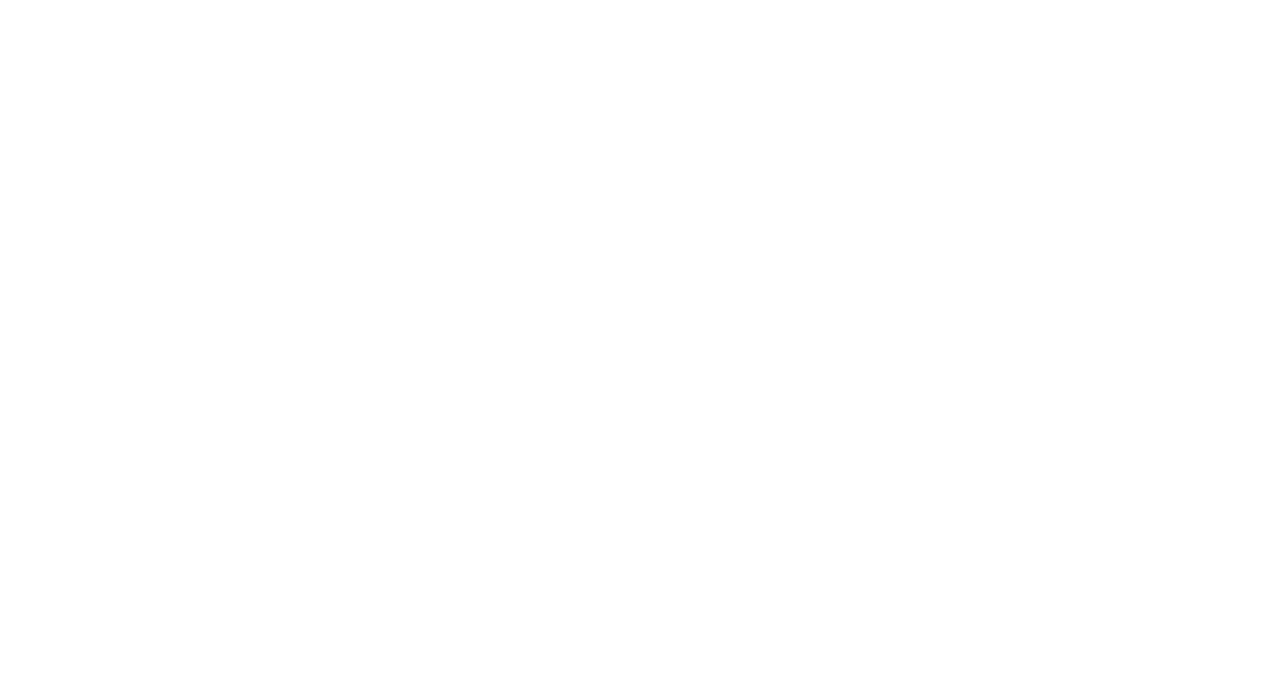
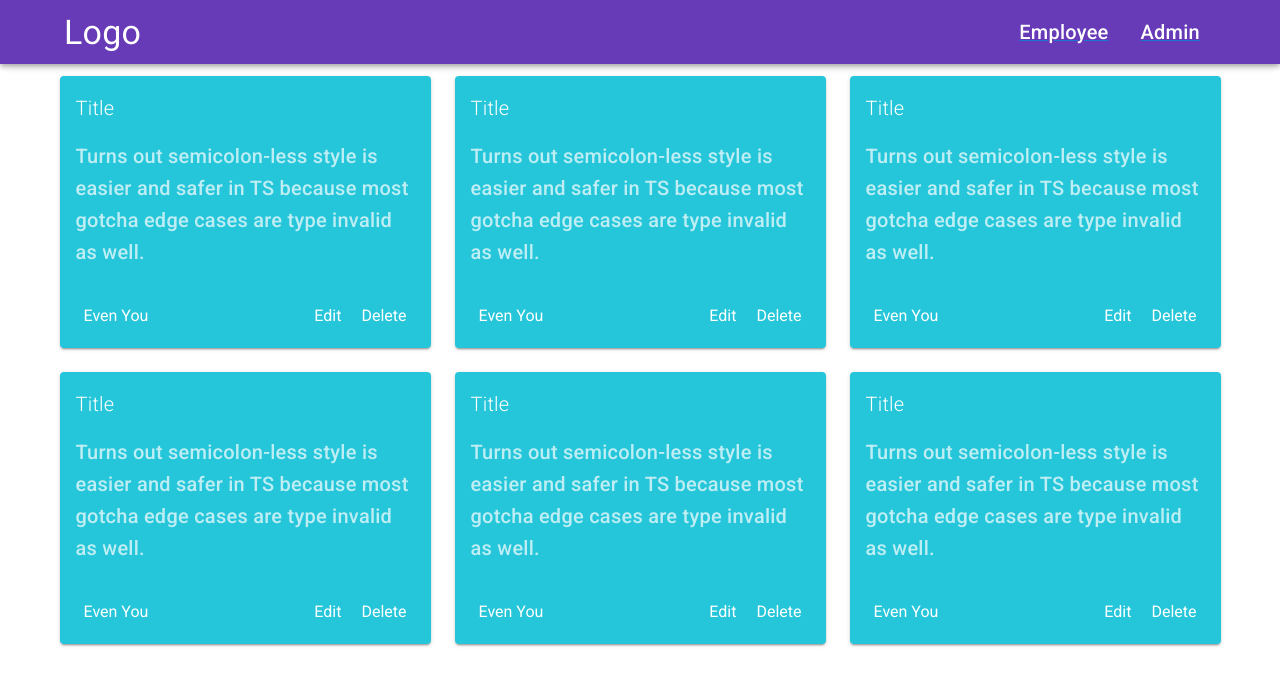
Before and after one commit to hasanrana21/SS-VUE-TASK-HASAN, a Nuxt app: page /employee in a window 1280 px wide. Before the commit this address had no page. Shown: the top 686 px of the page. Built offline with nearby package versions, Linux system fonts and the light colour scheme.

Commit message:
common ui list component and navbar completed

```diff
--- /dev/null
+++ b/components/ui/card/index.vue
@@ -0,0 +1,33 @@
+<template>
+  <v-card class="mx-auto" color="#26c6da" dark max-width="400">
+    <v-card-title>
+      <span class="text-h6 font-weight-light">{{ data.title }}</span>
+    </v-card-title>
+
+    <v-card-text class="title">
+      {{ data.description }}
+    </v-card-text>
+
+    <v-card-actions>
+      <v-list-item class="grow">
+        <v-list-item-title> {{ data.name }}</v-list-item-title>
+
+        <div class="d-flex">
+          <span class="mr-5" style="cursor: pointer">Edit</span>
+          <span style="cursor: pointer">Delete</span>
+        </div>
+      </v-list-item>
+    </v-card-actions>
+  </v-card>
+</template>
+<script>
+export default {
+  name: 'ui-card',
+  props: {
+    data: {
+      type: Object,
+      required: false,
+    },
+  },
+}
+</script>
--- a/components/ui/navbar/index.vue
+++ b/components/ui/navbar/index.vue
@@ -1,10 +1,38 @@
 <template>
   <div>
-    <p>this is Navbar</p>
+    <v-app-bar color="deep-purple px-12">
+      <v-toolbar-title class="white--text display-1">Logo</v-toolbar-title>
+
+      <v-spacer></v-spacer>
+
+      <div v-for="(item, key) in this.navMenu" :key="key">
+        <nuxt-link :to="item.to">
+          <span
+            v-text="item.label"
+            class="mx-4 white--text title"
+            style="cursor: pointer"
+          ></span>
+        </nuxt-link>
+      </div>
+    </v-app-bar>
   </div>
 </template>
 <script>
 export default {
   name: 'ui-navbar',
+  data() {
+    return {
+      navMenu: [
+        {
+          label: 'Employee',
+          to: '/employee',
+        },
+        {
+          label: 'Admin',
+          to: '/admin',
+        },
+      ],
+    }
+  },
 }
 </script>
--- a/layouts/default.vue
+++ b/layouts/default.vue
@@ -1,12 +1,15 @@
 <template>
   <v-app>
+    <navbar></navbar>
     <Nuxt />
   </v-app>
 </template>
 
 <script>
+import Navbar from '@/components/ui/navbar/index.vue'
 export default {
   name: 'DefaultLayout',
+  components: { Navbar },
   data() {
     return {
       clipped: false,
--- /dev/null
+++ b/pages/admin.vue
@@ -0,0 +1,8 @@
+<template>
+  <v-container>this is Admin Page</v-container>
+</template>
+<script>
+export default {
+  name: 'admin',
+}
+</script>
--- /dev/null
+++ b/pages/employee.vue
@@ -0,0 +1,58 @@
+<template>
+  <v-container>
+    <v-row>
+      <v-col v-for="(item, key) in this.list" :key="key" cols="4">
+        <ui-card :data="item"></ui-card>
+      </v-col>
+    </v-row>
+  </v-container>
+</template>
+<script>
+import UiCard from '@/components/ui/card/index.vue'
+export default {
+  name: 'employee',
+  components: { UiCard },
+  data() {
+    return {
+      list: [
+        {
+          title: 'Title',
+          description:
+            'Turns out semicolon-less style is easier and safer in TS because most gotcha edge cases are type invalid as well.',
+          name: 'Even You',
+        },
+        {
+          title: 'Title',
+          description:
+            'Turns out semicolon-less style is easier and safer in TS because most gotcha edge cases are type invalid as well.',
+          name: 'Even You',
+        },
+        {
+          title: 'Title',
+          description:
+            'Turns out semicolon-less style is easier and safer in TS because most gotcha edge cases are type invalid as well.',
+          name: 'Even You',
+        },
+        {
+          title: 'Title',
+          description:
+            'Turns out semicolon-less style is easier and safer in TS because most gotcha edge cases are type invalid as well.',
+          name: 'Even You',
+        },
+        {
+          title: 'Title',
+          description:
+            'Turns out semicolon-less style is easier and safer in TS because most gotcha edge cases are type invalid as well.',
+          name: 'Even You',
+        },
+        {
+          title: 'Title',
+          description:
+            'Turns out semicolon-less style is easier and safer in TS because most gotcha edge cases are type invalid as well.',
+          name: 'Even You',
+        },
+      ],
+    }
+  },
+}
+</script>
--- a/pages/index.vue
+++ b/pages/index.vue
@@ -1,6 +1,6 @@
 <template>
   <div>
-    <p>this is main page</p>
+    <p>this is page</p>
   </div>
 </template>
 
```
